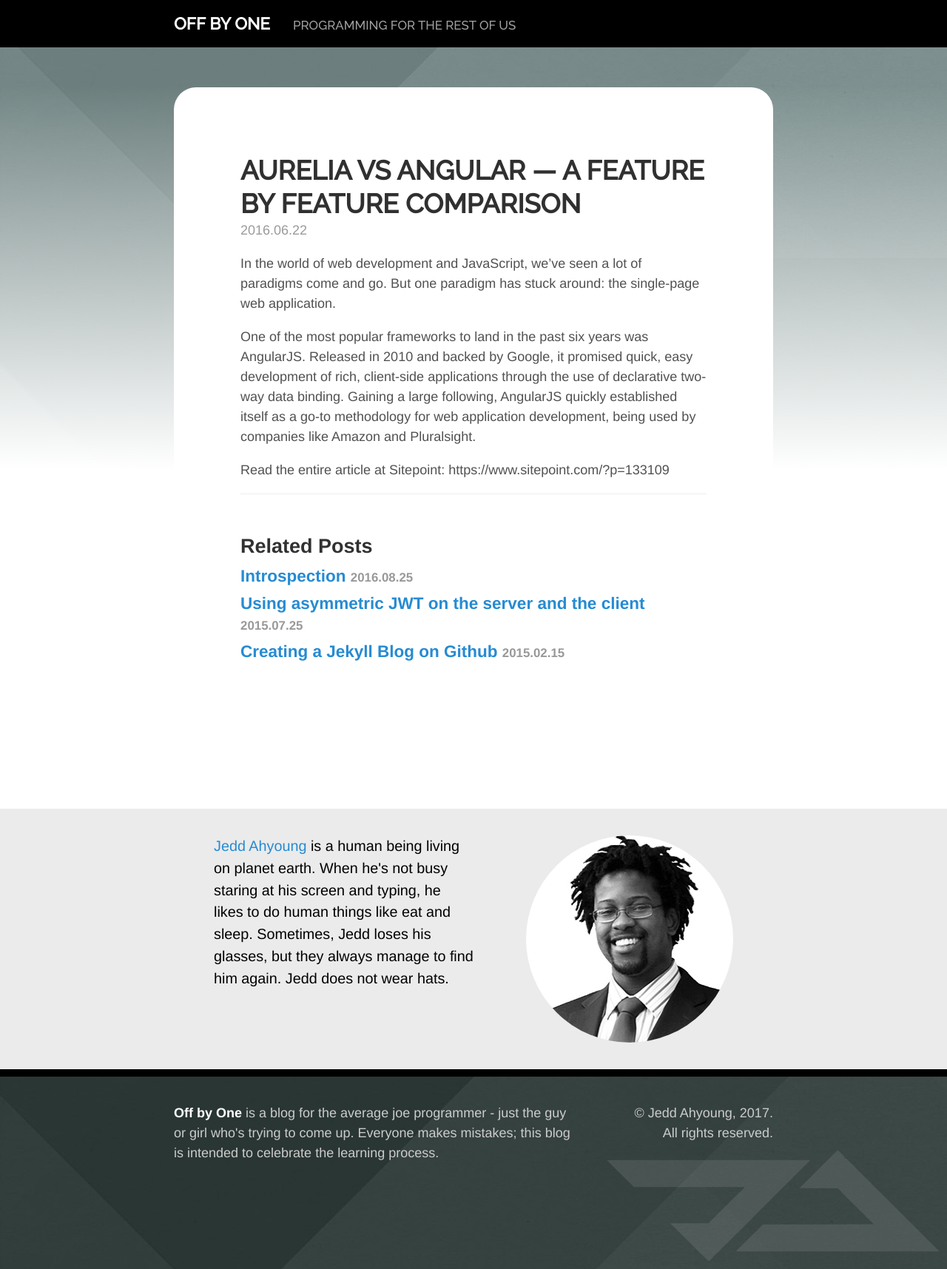
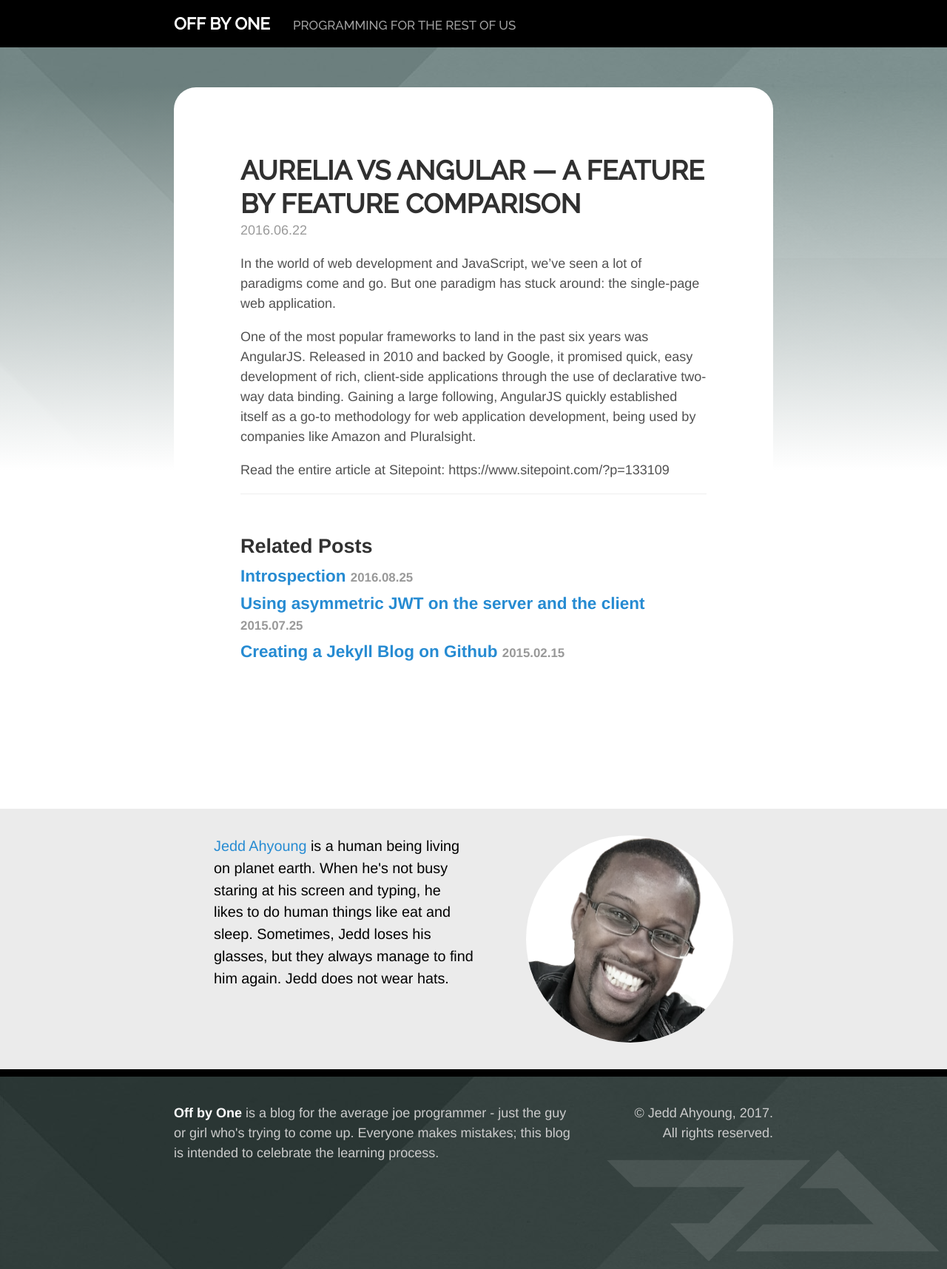
Before and after one commit to jwahyoung/off-by-one, a Jekyll site: the page built from _posts/2016-06-22-angular-to-aurelia.md, in a window 1280 px wide. Shown: the whole page at 74% size. Built offline with Jekyll 4.4.1, drawn with Linux system fonts in a browser that asks for light colours; some web fonts are replaced; comment, search, counter and statistics services are not loaded.

Commit message:
Update mugshot.

```diff
--- a/_includes/author/jahyoung.html
+++ b/_includes/author/jahyoung.html
@@ -1,5 +1,5 @@
 <div class="column on-2">
 	<p class="bio"><a href="http://www.jedd-ahyoung.com">Jedd Ahyoung</a> is a human being living on planet earth. When he's not busy staring at his screen and typing, he likes to do human things like eat and sleep. Sometimes, Jedd loses his glasses, but they always manage to find him again. Jedd does not wear hats.</p>
 </div><div class="column on-2">
-	<img class="moneyshot" src="/images/moneyshot.jpg" />
+	<img class="moneyshot" src="/images/moneyshot3.png" />
 </div>
```
Also changed, not shown: images/moneyshot3.png (added).
